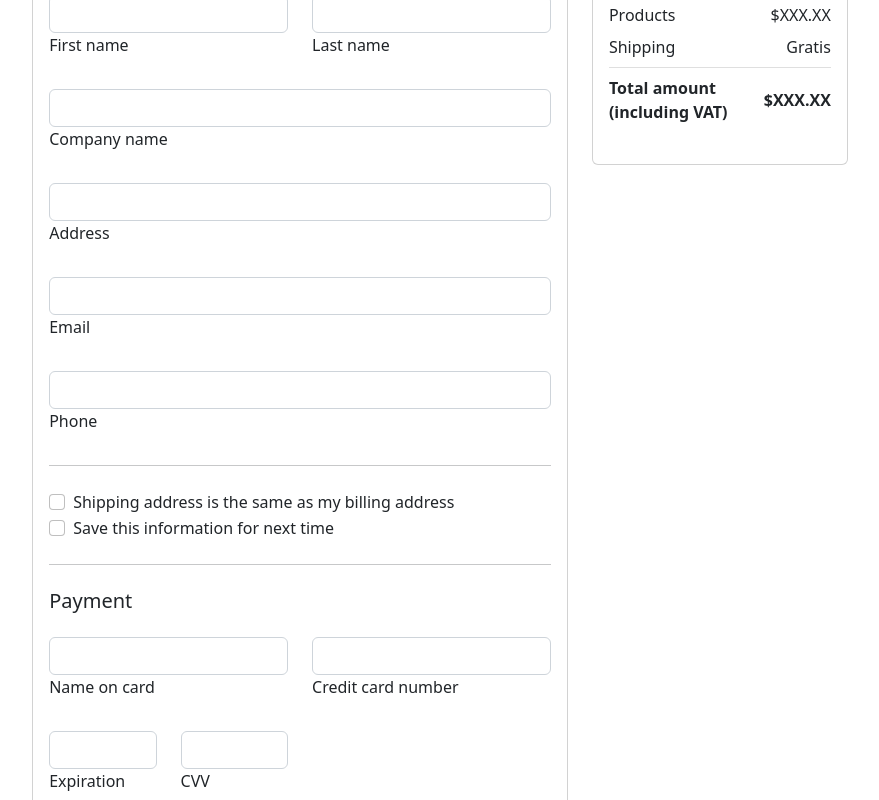
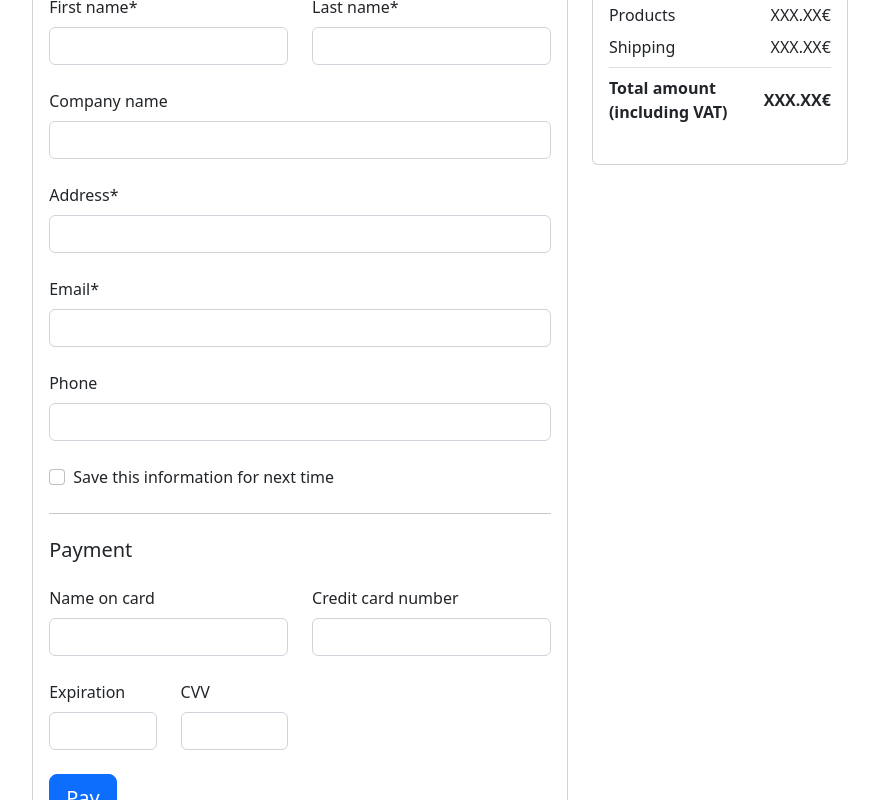
Before and after one commit to Douba9/E-Commerce, a React (Create React App) app in the folder ecom/: page / in a window 1280 px wide. Shown: the part 960-1760 px from the top of the page, without its empty margins (200-1079 px from the left). Built offline with nearby package versions, Linux system fonts and the light colour scheme.

Commit message:
updated Checkout page

```diff
--- a/ecom/src/Checkout.jsx
+++ b/ecom/src/Checkout.jsx
@@ -143,39 +143,32 @@ export const Checkout = () => {
                                             <div class="row mb-4">
                                                 <div class="col">
                                                     <div class="form-outline">
-                                                        <input type="text" id="form6Example1" class="form-control" />
-                                                        <label class="form-label" for="form6Example1">First name</label>
+                                                        <label class="form-label" for="first-name">First name*</label>
+                                                        <input type="text" id="first-name" class="form-control" required />
                                                     </div>
                                                 </div>
                                                 <div class="col">
                                                     <div class="form-outline">
-                                                        <input type="text" id="form6Example2" class="form-control" />
-                                                        <label class="form-label" for="form6Example2">Last name</label>
+                                                        <label class="form-label" for="last-name">Last name*</label>
+                                                        <input type="text" id="last-name" class="form-control" required />
                                                     </div>
                                                 </div>
                                             </div>
                                             <div class="form-outline mb-4">
-                                                <input type="text" id="form6Example3" class="form-control" />
-                                                <label class="form-label" for="form6Example3">Company name</label>
+                                                <label class="form-label" for="company-name">Company name</label>
+                                                <input type="text" id="company-name" class="form-control" />
                                             </div>
                                             <div class="form-outline mb-4">
-                                                <input type="text" id="form6Example4" class="form-control" />
-                                                <label class="form-label" for="form6Example4">Address</label>
+                                                <label class="form-label" for="address">Address*</label>
+                                                <input type="text" id="address" class="form-control" required />
                                             </div>
                                             <div class="form-outline mb-4">
-                                                <input type="email" id="form6Example5" class="form-control" />
-                                                <label class="form-label" for="form6Example5">Email</label>
+                                                <label class="form-label" for="email">Email*</label>
+                                                <input type="email" id="email" class="form-control" required />
                                             </div>
                                             <div class="form-outline mb-4">
-                                                <input type="number" id="form6Example6" class="form-control" />
-                                                <label class="form-label" for="form6Example6">Phone</label>
-                                            </div>
-                                            <hr class="my-4" />
-                                            <div class="form-check">
-                                                <input class="form-check-input" type="checkbox" value="" id="checkoutForm1" />
-                                                <label class="form-check-label" for="checkoutForm1">
-                                                    Shipping address is the same as my billing address
-                                                </label>
+                                                <label class="form-label" for="phone">Phone</label>
+                                                <input type="number" id="phone" class="form-control" />
                                             </div>
                                             <div class="form-check mb-4">
                                                 <input class="form-check-input" type="checkbox" value="" id="checkoutForm2" />
@@ -188,28 +181,28 @@ export const Checkout = () => {
                                             <div class="row mb-4">
                                                 <div class="col">
                                                     <div class="form-outline">
-                                                        <input type="text" id="formNameOnCard" class="form-control" />
-                                                        <label class="form-label" for="formNameOnCard">Name on card</label>
+                                                        <label class="form-label" for="card-owner">Name on card</label>
+                                                        <input type="text" id="card-owner" class="form-control" required />
                                                     </div>
                                                 </div>
                                                 <div class="col">
                                                     <div class="form-outline">
-                                                        <input type="text" id="formCardNumber" class="form-control" />
-                                                        <label class="form-label" for="formCardNumber">Credit card number</label>
+                                                        <label class="form-label" for="card-number">Credit card number</label>
+                                                        <input type="text" id="card-number" class="form-control" required />
                                                     </div>
                                                 </div>
                                             </div>
                                             <div class="row mb-4">
                                                 <div class="col-3">
                                                     <div class="form-outline">
-                                                        <input type="text" id="formExpiration" class="form-control" />
-                                                        <label class="form-label" for="formExpiration">Expiration</label>
+                                                        <label class="form-label" for="card-expiration">Expiration</label>
+                                                        <input type="text" id="card-expiration" class="form-control" required />
                                                     </div>
                                                 </div>
                                                 <div class="col-3">
                                                     <div class="form-outline">
-                                                        <input type="text" id="formCVV" class="form-control" />
-                                                        <label class="form-label" for="formCVV">CVV</label>
+                                                        <label class="form-label" for="card-cvv">CVV</label>
+                                                        <input type="text" id="card-cvv" class="form-control" required />
                                                     </div>
                                                 </div>
                                             </div>
@@ -229,11 +222,11 @@ export const Checkout = () => {
                                         <ul class="list-group list-group-flush">
                                             <li class="list-group-item d-flex justify-content-between align-items-center border-0 px-0 pb-0">
                                                 Products
-                                                <span>$XXX.XX</span>
+                                                <span>XXX.XX€</span>
                                             </li>
                                             <li class="list-group-item d-flex justify-content-between align-items-center px-0">
                                                 Shipping
-                                                <span>Gratis</span>
+                                                <span>XXX.XX€</span>
                                             </li>
                                             <li class="list-group-item d-flex justify-content-between align-items-center border-0 px-0 mb-3">
                                                 <div>
@@ -242,7 +235,7 @@ export const Checkout = () => {
                                                         <p class="mb-0">(including VAT)</p>
                                                     </strong>
                                                 </div>
-                                                <span><strong>$XXX.XX</strong></span>
+                                                <span><strong>XXX.XX€</strong></span>
                                             </li>
                                         </ul>
                                     </div>
```
